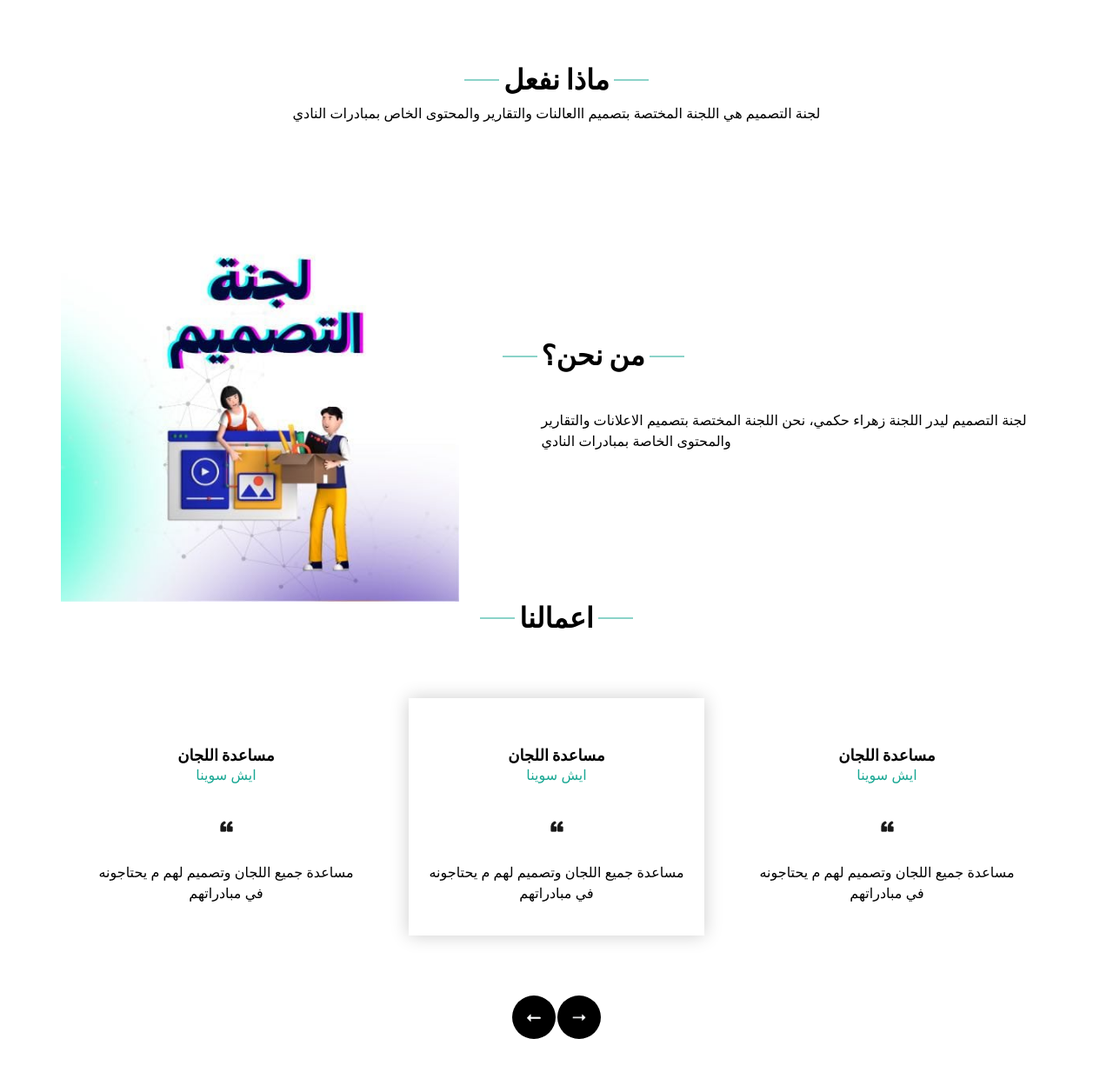
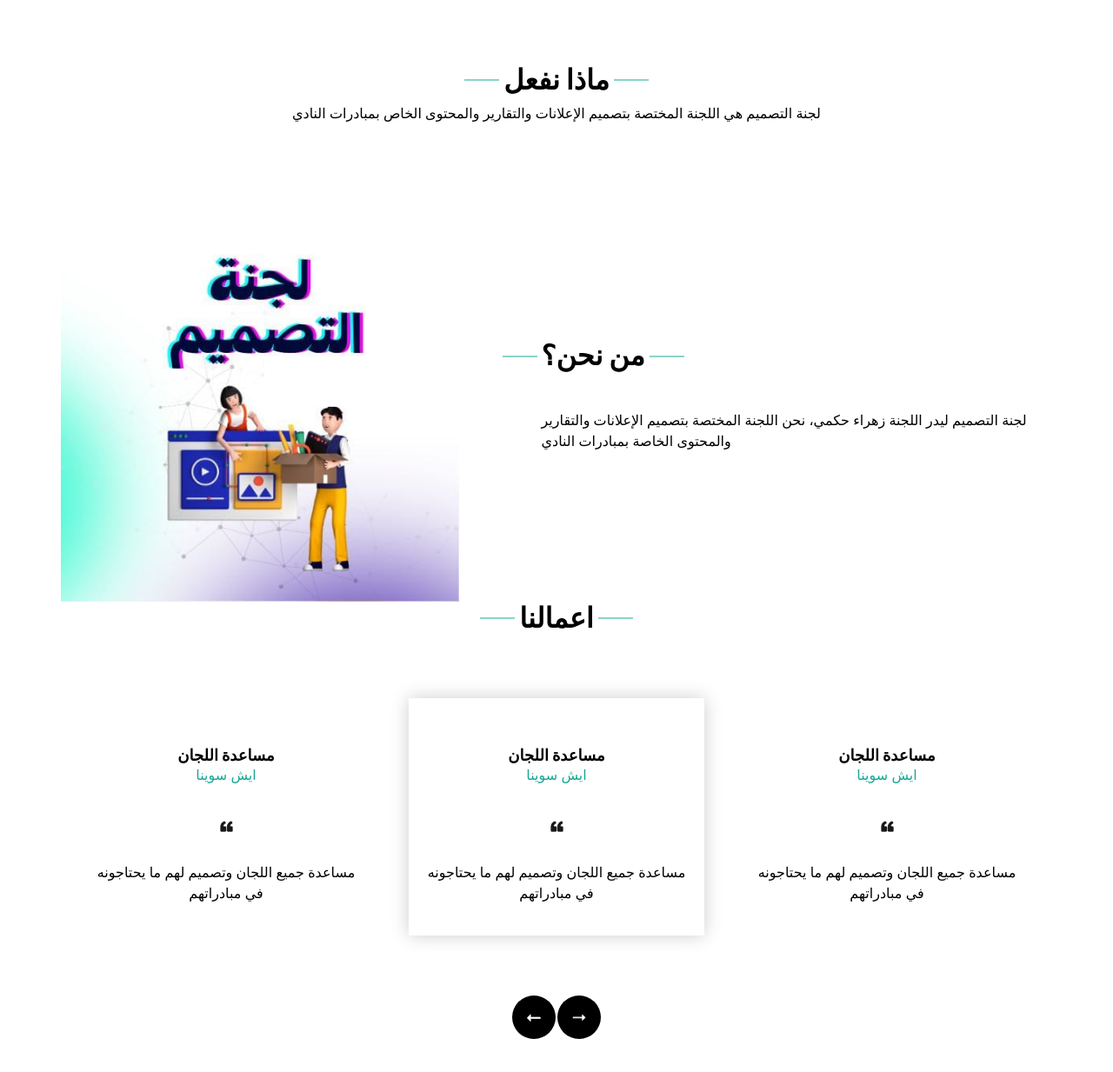
Before and after one commit to MusabAbdullah1/test4, a plain HTML site: page section5.html in a window 1280 px wide. Shown: the part 802-2035 px from the top of the page at 87% size. Drawn offline with nearby package versions, Linux system fonts and the light colour scheme.

Commit message:
Update section5.html

```diff
--- a/section5.html
+++ b/section5.html
@@ -118,7 +118,7 @@
           ماذا نفعل
         </h2>
         <p>
-            لجنة التصميم هي اللجنة المختصة بتصميم االعالنات والتقارير والمحتوى الخاص بمبادرات النادي
+            لجنة التصميم هي اللجنة المختصة بتصميم الإعلانات والتقارير والمحتوى الخاص بمبادرات النادي
         </p>
 
   </section>
@@ -143,7 +143,7 @@
               </h2>
             </div>
             <p>
-                لجنة التصميم ليدر اللجنة زهراء حكمي، نحن اللجنة المختصة بتصميم الاعلانات والتقارير والمحتوى الخاصة بمبادرات النادي
+                لجنة التصميم ليدر اللجنة زهراء حكمي، نحن اللجنة المختصة بتصميم الإعلانات والتقارير والمحتوى الخاصة بمبادرات النادي
             </p>
             <!-- <div>
               <a href="">
@@ -215,7 +215,7 @@
                 </h5>
                 <img src="img/quote.png" alt="">
                 <p>
-                    مساعدة جميع اللجان وتصميم لهم م يحتاجونه في مبادراتهم
+                    مساعدة جميع اللجان وتصميم لهم ما يحتاجونه في مبادراتهم
                 </p>
               </div>
             </div>
```
